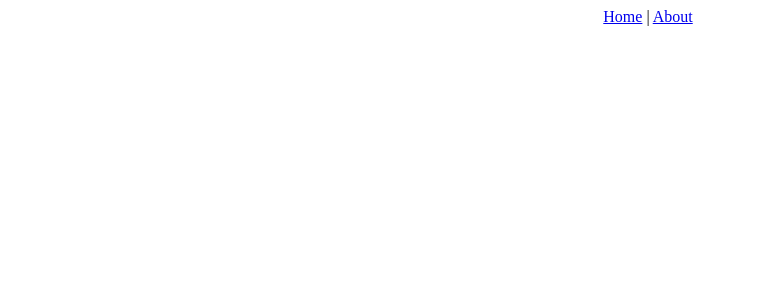
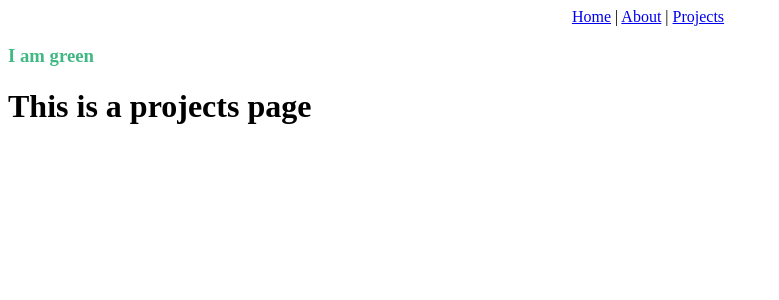
Before and after one commit to bry-an/jrdotcom, a Vue app: page /projects in a window 1280 px wide. Shown: the top 300 px of the page, without its empty margins (0-779 px from the left). Built offline with nearby package versions, Linux system fonts and the light colour scheme.

Commit message:
build skeleton, add base styles

```diff
--- a/src/App.vue
+++ b/src/App.vue
@@ -2,13 +2,25 @@
   <div id="app">
     <div id="nav">
       <router-link to="/">Home</router-link> |
-      <router-link to="/about">About</router-link>
+      <router-link to="/about">About</router-link> |
+      <router-link to="/projects">Projects</router-link>
     </div>
+    <h3 id='green'>
+      I am green
+    </h3>
     <router-view/>
   </div>
 </template>
 
+<script>
+export default {
+
+}
+</script>
+
 <style lang="scss">
+@import './assets/style/globalStyles.scss';
+
 #app {
   width: 100vw;
   height: 100vh;
@@ -16,5 +28,8 @@
 #nav {
   text-align: center;
 }
+#green {
+  color: $jr-green;
+}
 
 </style>
--- /dev/null
+++ b/src/assets/style/globalStyles.scss
@@ -0,0 +1,4 @@
+
+$jr-red: #800000;
+$jr-green: #41B883;
+$jr-blue: #8ED6FB;
--- a/src/router/index.js
+++ b/src/router/index.js
@@ -17,6 +17,14 @@ const routes = [
     // this generates a separate chunk (about.[hash].js) for this route
     // which is lazy-loaded when the route is visited.
     component: () => import(/* webpackChunkName: "about" */ '../views/About.vue')
+  },
+  {
+    path: '/projects',
+    name: 'projects',
+    // route level code-splitting
+    // this generates a separate chunk (about.[hash].js) for this route
+    // which is lazy-loaded when the route is visited.
+    component: () => import(/* webpackChunkName: "about" */ '../views/Projects.vue')
   }
 ]
 
--- a/src/views/Home.vue
+++ b/src/views/Home.vue
@@ -1,5 +1,6 @@
 <template>
   <div class="home">
+
   </div>
 </template>
 
@@ -12,3 +13,7 @@ export default {
   }
 }
 </script>
+
+<style lang="scss">
+
+</style>
--- /dev/null
+++ b/src/views/Projects.vue
@@ -0,0 +1,15 @@
+<template>
+  <div class="projects">
+    <h1>This is a projects page</h1>
+  </div>
+</template>
+
+<script>
+export default {
+
+}
+</script>
+
+<style lang="scss" scoped>
+
+</style>
```
Also changed, not shown: 1 other file (tests, documents, lock files or other folders).
